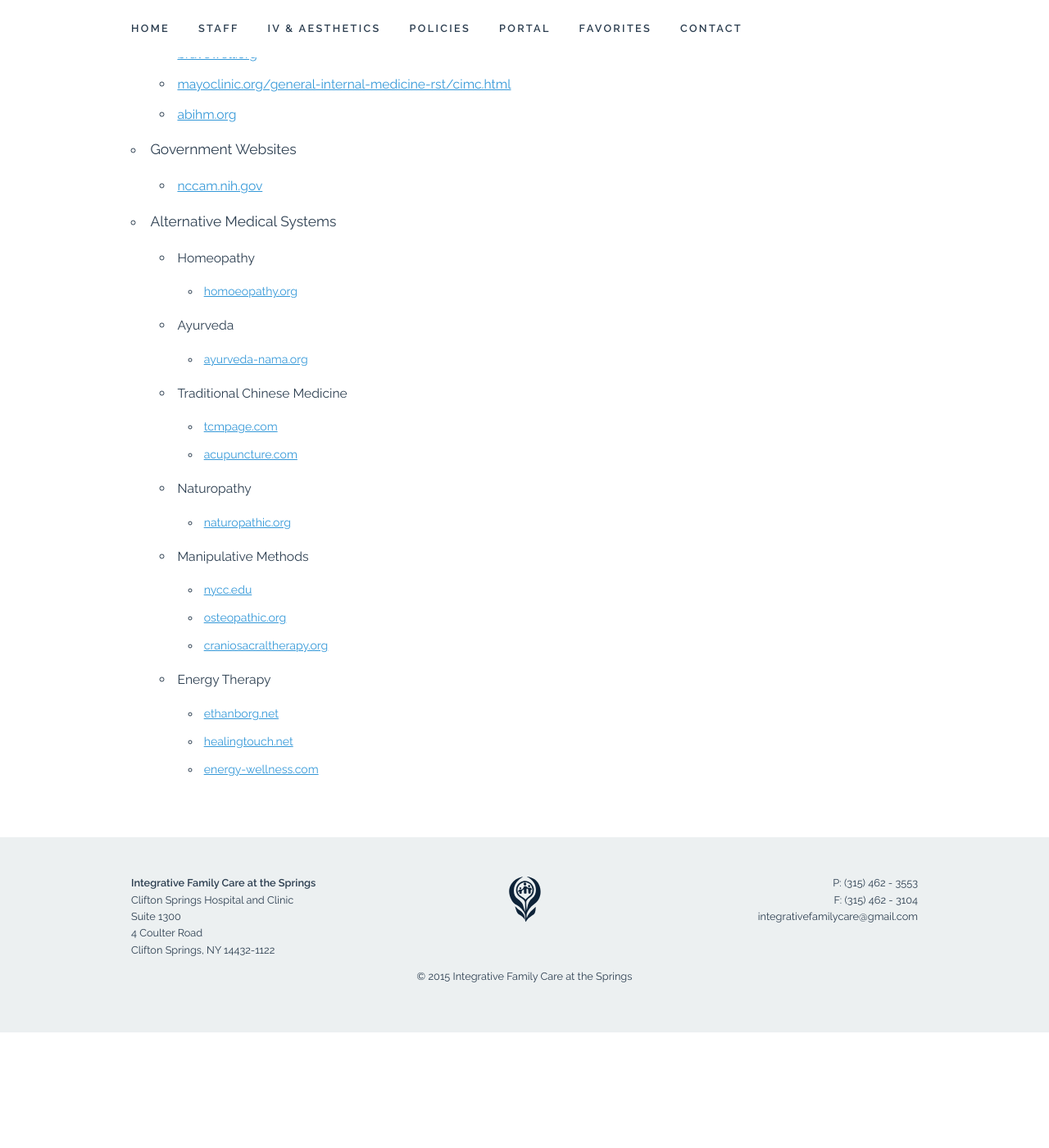
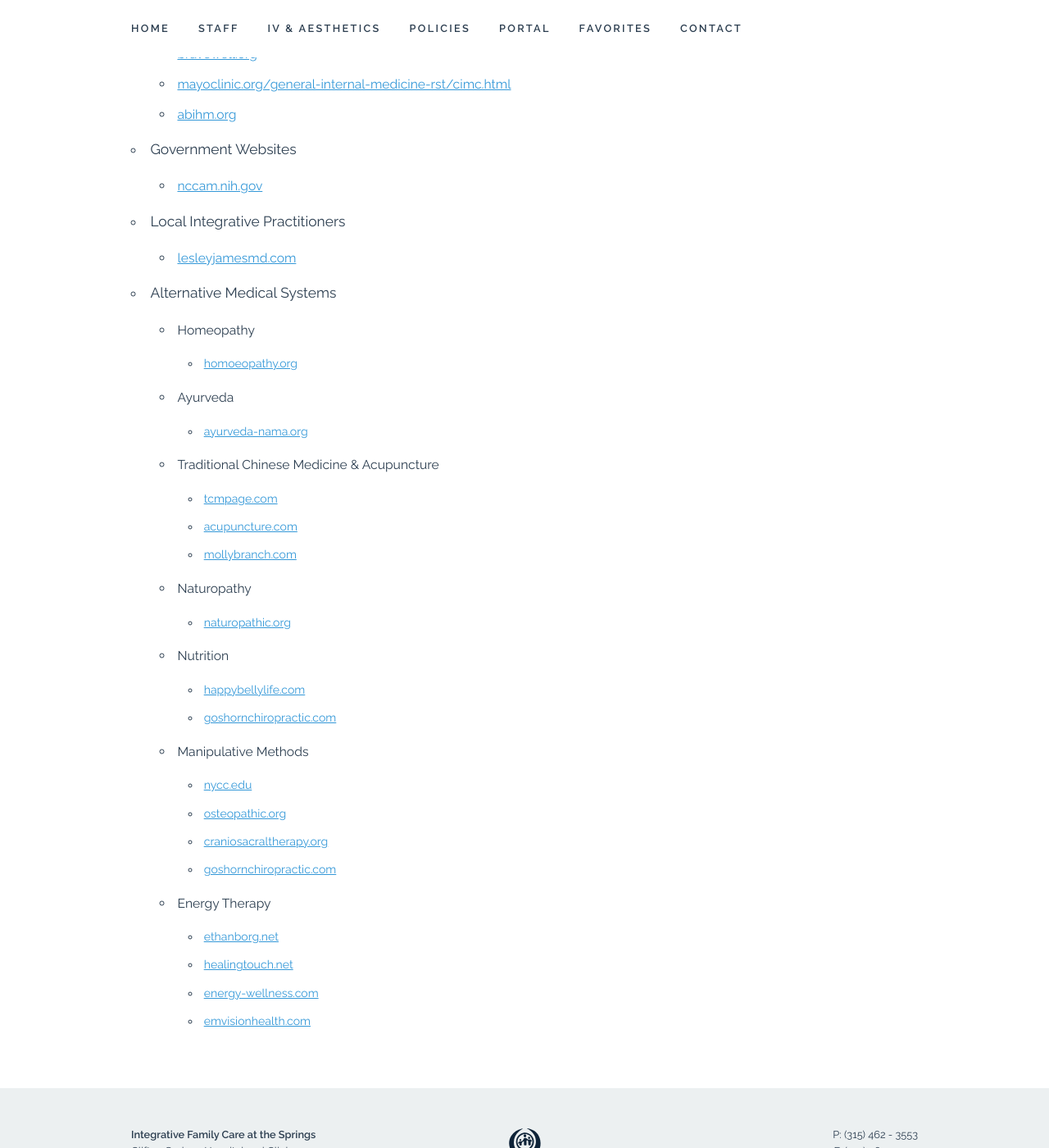
Before and after one commit to ifcats/ifcats.github.io, a Jekyll site: the page built from favorites.html, in a window 1280 px wide and 1400 px high, scrolled down 418 px. Shown: the whole window at 82% size. Built offline with Jekyll 4.4.1, drawn with Linux system fonts in a browser that asks for light colours; before the commit the page ends 1677 px from its top, so only the background shows below that.

Commit message:
Add additional favorites

```diff
--- a/favorites.html
+++ b/favorites.html
@@ -28,6 +28,10 @@ permalink: /favorites/
     <ul class="favorites_l1">
       <li><a href="http://www.nccam.nih.gov" class="fav">nccam.nih.gov</a></li>
     </ul>
+    <li>Local Integrative Practitioners</li>
+    <ul class="favorites_l1">
+      <li><a href="http://www.lesleyjamesmd.com/" class="fav">lesleyjamesmd.com</a></li>
+    </ul>
     <li>Alternative Medical Systems</li>
     <ul class="favorites_l1">
       <li>Homeopathy</li>
@@ -38,26 +42,34 @@ permalink: /favorites/
       <ul class="favorites_l2">
         <li><a href="http://www.ayurveda-nama.org" class="fav">ayurveda-nama.org</a></li>
       </ul>
-      <li>Traditional Chinese Medicine</li>
+      <li>Traditional Chinese Medicine &amp; Acupuncture</li>
       <ul class="favorites_l2">
         <li><a href="http://www.tcmpage.com" class="fav">tcmpage.com</a></li>
         <li><a href="http://www.acupuncture.com" class="fav">acupuncture.com</a></li>
+        <li><a href="http://mollybranch.com/acupuncture.html" class="fav">mollybranch.com</a></li>
       </ul>
       <li>Naturopathy</li>
       <ul class="favorites_l2">
         <li><a href="http://www.naturopathic.org" class="fav">naturopathic.org</a></li>
+      </ul>
+      <li>Nutrition</li>
+      <ul class="favorites_l2">
+        <li><a href="http://www.happybellylife.com/" class="fav">happybellylife.com</a></li>
+        <li><a href="http://goshornchiropractic.com/" class="fav">goshornchiropractic.com</a></li>
       </ul>
       <li>Manipulative Methods</li>
       <ul class="favorites_l2">
         <li><a href="http://www.nycc.edu" class="fav">nycc.edu</a></li>
         <li><a href="http://www.osteopathic.org" class="fav">osteopathic.org</a></li>
         <li><a href="http://www.craniosacraltherapy.org" class="fav">craniosacraltherapy.org</a></li>
+        <li><a href="http://goshornchiropractic.com/" class="fav">goshornchiropractic.com</a></li>
       </ul>
       <li>Energy Therapy</li>
       <ul class="favorites_l2">
         <li><a href="http://www.ethanborg.net" class="fav">ethanborg.net</a></li>
         <li><a href="http://www.healingtouch.net" class="fav">healingtouch.net</a></li>
         <li><a href="http://www.energy-wellness.com" class="fav">energy-wellness.com</a></li>
+        <li><a href="http://emvisionhealth.com" class="fav">emvisionhealth.com</a></li>
       </ul>
     </ul>
   </ul>
```
